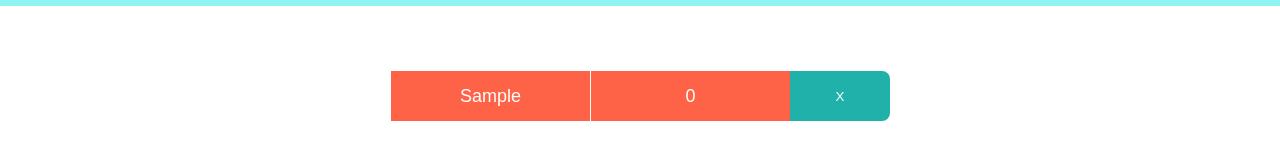
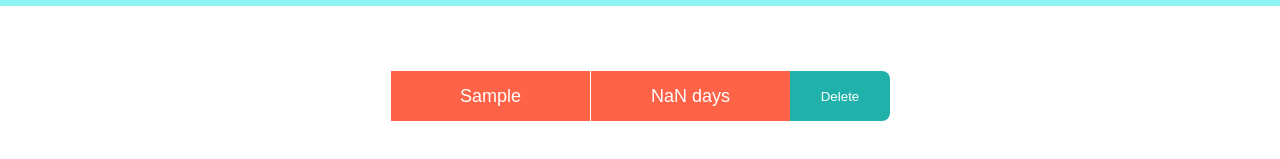
Before and after one commit to bappa-coco/todo-app, a React (Create React App) app: page / in a window 1280 px wide. Both pictures are taken after typing "Sample" into the empty fields and a click on the button "Add Todo". Shown: the part 363-522 px from the top of the page. Built offline with nearby package versions, Linux system fonts and the light colour scheme.

Commit message:
ui modify

```diff
--- a/src/App.tsx
+++ b/src/App.tsx
@@ -11,6 +11,7 @@ const App:FC =() => {
   const handleChange = (event:ChangeEvent<HTMLInputElement>) :void =>{
     if (event.target.name === "task"){
       setTask(event.target.value);
+      setDeadLine(Number(event.target.value));
     }else{
       setDeadLine(Number(event.target.value));
     }
--- a/src/Components/TodoList.tsx
+++ b/src/Components/TodoList.tsx
@@ -11,11 +11,11 @@ const TodoTask= ({task, completeTask}:Props) => {
   <div className='task'>
     <div className="content">
       <span>{task.taskName}</span>
-      <span>{task.deadline}</span>
+      <span>{task.deadline} days</span>
     </div>
     <button onClick={()=>{
       completeTask(task.taskName);
-    }}>X</button>
+    }}>Delete</button>
   </div>
   );
 }
```
